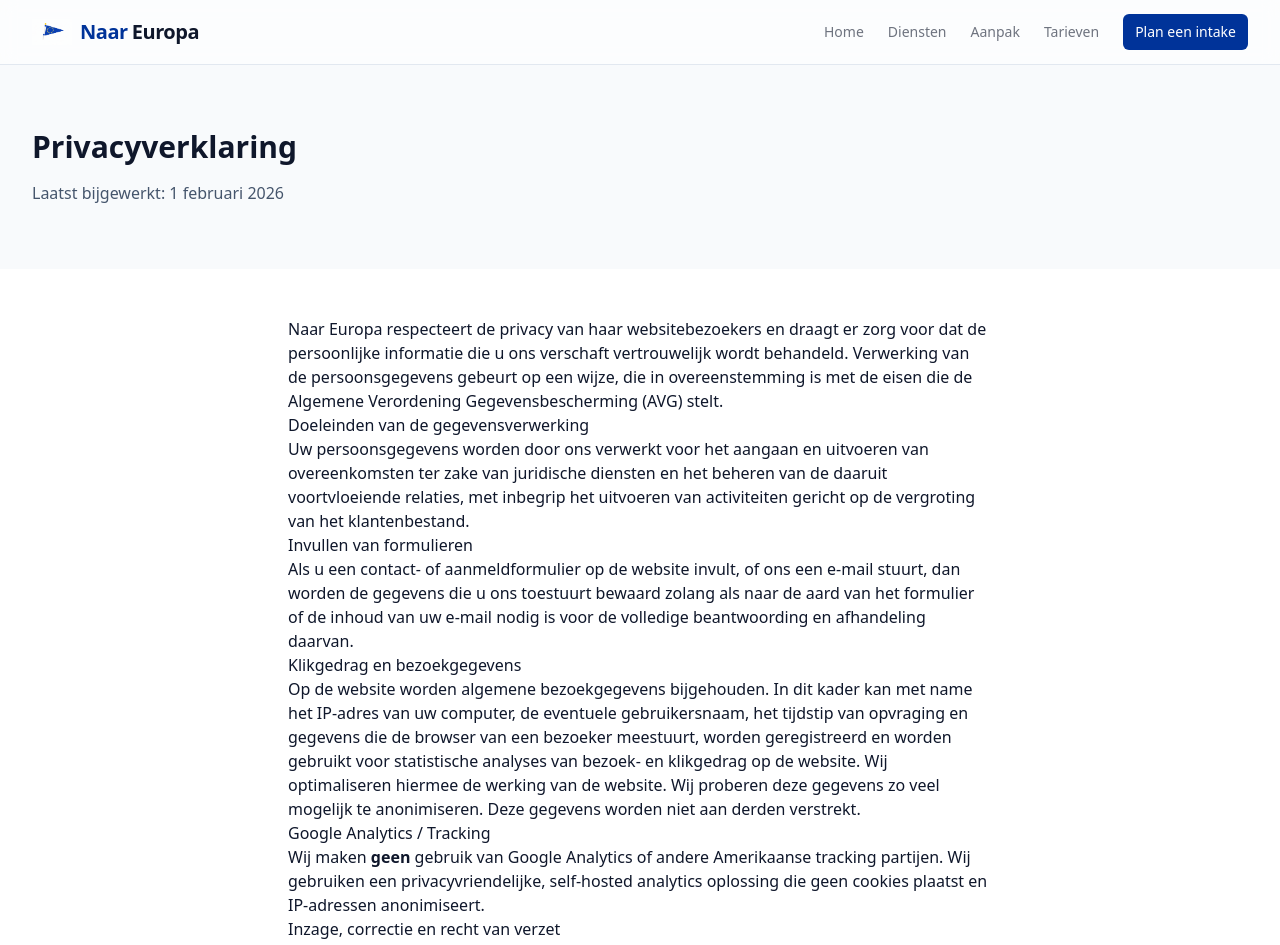
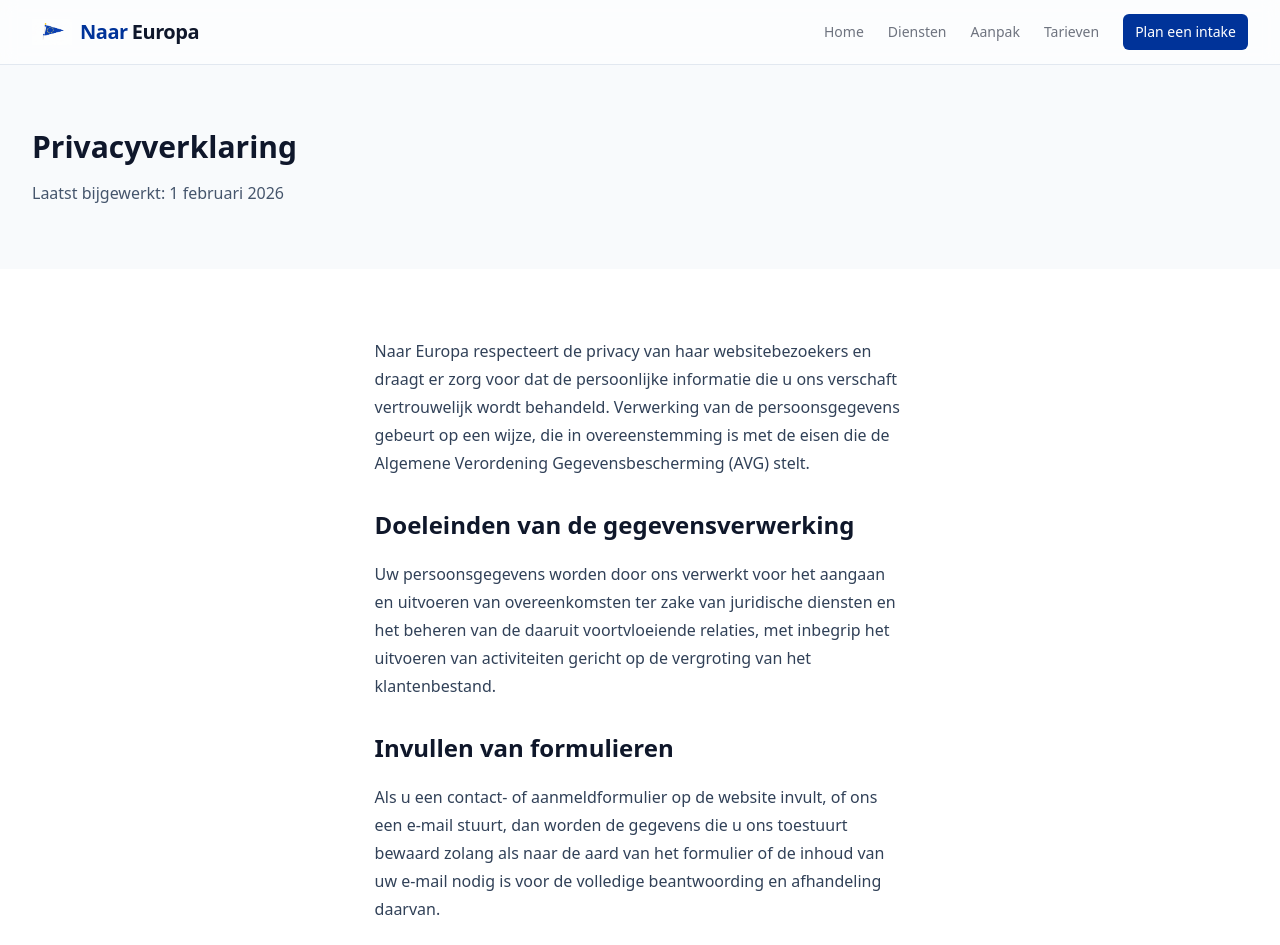
Before and after one commit to victorp13/naareuropa, a Next.js app: page /juridisch/privacy in a window 1280 px wide. Shown: the top 945 px of the page. Built offline with nearby package versions, Linux system fonts and the light colour scheme.

Commit message:
feat: Integrate Tailwind CSS Typography plugin, update privacy page headings, and remove 'Algemene Voorwaarden' link from footer.

```diff
--- a/app/globals.css
+++ b/app/globals.css
@@ -1,6 +1,7 @@
 @import "tailwindcss";
 
 @plugin "tailwindcss-animate";
+@plugin "@tailwindcss/typography";
 
 @theme {
   --font-sans: var(--font-inter);
@@ -41,18 +42,30 @@
   --animate-accordion-up: accordion-up 0.2s ease-out;
 
   @keyframes accordion-down {
-    from { height: 0 }
-    to { height: var(--radix-accordion-content-height) }
+    from {
+      height: 0
+    }
+
+    to {
+      height: var(--radix-accordion-content-height)
+    }
   }
+
   @keyframes accordion-up {
-    from { height: var(--radix-accordion-content-height) }
-    to { height: 0 }
+    from {
+      height: var(--radix-accordion-content-height)
+    }
+
+    to {
+      height: 0
+    }
   }
 }
 
 :root {
   --background: #ffffff;
-  --foreground: #0f172a; /* slate-900 */
+  --foreground: #0f172a;
+  /* slate-900 */
 
   --card: #ffffff;
   --card-foreground: #0f172a;
@@ -60,22 +73,27 @@
   --popover: #ffffff;
   --popover-foreground: #0f172a;
 
-  --primary: #003399; /* EU Blue */
+  --primary: #003399;
+  /* EU Blue */
   --primary-foreground: #ffffff;
 
-  --secondary: #f1f5f9; /* slate-100 */
+  --secondary: #f1f5f9;
+  /* slate-100 */
   --secondary-foreground: #0f172a;
 
   --muted: #f1f5f9;
-  --muted-foreground: #64748b; /* slate-500 */
+  --muted-foreground: #64748b;
+  /* slate-500 */
 
-  --accent: #f8fafc; /* slate-50 */
+  --accent: #f8fafc;
+  /* slate-50 */
   --accent-foreground: #0f172a;
 
   --destructive: #ef4444;
   --destructive-foreground: #ffffff;
 
-  --border: #e2e8f0; /* slate-200 */
+  --border: #e2e8f0;
+  /* slate-200 */
   --input: #e2e8f0;
   --ring: #003399;
 
@@ -83,8 +101,10 @@
 }
 
 .dark {
-  --background: #020617; /* slate-950 */
-  --foreground: #f8fafc; /* slate-50 */
+  --background: #020617;
+  /* slate-950 */
+  --foreground: #f8fafc;
+  /* slate-50 */
 
   --card: #020617;
   --card-foreground: #f8fafc;
@@ -92,10 +112,12 @@
   --popover: #020617;
   --popover-foreground: #f8fafc;
 
-  --primary: #3b82f6; /* bright blue */
+  --primary: #3b82f6;
+  /* bright blue */
   --primary-foreground: #0f172a;
 
-  --secondary: #1e293b; /* slate-800 */
+  --secondary: #1e293b;
+  /* slate-800 */
   --secondary-foreground: #f8fafc;
 
   --muted: #1e293b;
@@ -115,15 +137,62 @@
 @utility container {
   margin-inline: auto;
   padding-inline: 2rem;
-  @media (width >= 1400px) {
+
+  @media (width >=1400px) {
     max-width: 1400px;
   }
+}
+
+/* Fallback Typography/Prose Styles */
+.prose {
+  color: var(--color-slate-700);
+  max-width: 65ch;
+  line-height: 1.75;
+}
+
+.prose h1,
+.prose h2,
+.prose h3,
+.prose h4 {
+  color: var(--foreground);
+  font-weight: 700;
+  font-family: var(--font-heading);
+  margin-top: 2rem;
+  margin-bottom: 1rem;
+}
+
+.prose h2 {
+  font-size: 1.5rem;
+  line-height: 1.3;
+}
+
+.prose p {
+  margin-top: 1.25rem;
+  margin-bottom: 1.25rem;
+}
+
+.prose ul {
+  list-style-type: disc;
+  padding-left: 1.625rem;
+  margin-top: 1.25rem;
+  margin-bottom: 1.25rem;
+}
+
+.prose li {
+  margin-top: 0.5rem;
+  margin-bottom: 0.5rem;
+}
+
+.prose strong {
+  font-weight: 600;
+  color: var(--foreground);
 }
 
 @layer base {
   * {
     @apply border-border;
   }
+
   body {
     @apply bg-background text-foreground;
   }
--- a/app/juridisch/privacy/page.tsx
+++ b/app/juridisch/privacy/page.tsx
@@ -15,31 +15,30 @@ export default function PrivacyPage() {
                         Verwerking van de persoonsgegevens gebeurt op een wijze, die in overeenstemming is met de eisen die de Algemene Verordening Gegevensbescherming (AVG) stelt.
                     </p>
 
-                    <h3>Doeleinden van de gegevensverwerking</h3>
+                    <h2>Doeleinden van de gegevensverwerking</h2>
                     <p>
                         Uw persoonsgegevens worden door ons verwerkt voor het aangaan en uitvoeren van overeenkomsten ter zake van juridische diensten en het beheren van de daaruit voortvloeiende relaties,
                         met inbegrip het uitvoeren van activiteiten gericht op de vergroting van het klantenbestand.
                     </p>
 
-                    <h3>Invullen van formulieren</h3>
+                    <h2>Invullen van formulieren</h2>
                     <p>
                         Als u een contact- of aanmeldformulier op de website invult, of ons een e-mail stuurt, dan worden de gegevens die u ons toestuurt bewaard zolang als naar de aard van het formulier
                         of de inhoud van uw e-mail nodig is voor de volledige beantwoording en afhandeling daarvan.
                     </p>
 
-                    <h3>Klikgedrag en bezoekgegevens</h3>
+                    <h2>Klikgedrag en bezoekgegevens</h2>
                     <p>
                         Op de website worden algemene bezoekgegevens bijgehouden. In dit kader kan met name het IP-adres van uw computer, de eventuele gebruikersnaam, het tijdstip van opvraging en gegevens die de browser van een bezoeker meestuurt, worden geregistreerd en worden gebruikt voor statistische analyses van bezoek- en klikgedrag op de website. Wij optimaliseren hiermee de werking van de website.
                         Wij proberen deze gegevens zo veel mogelijk te anonimiseren. Deze gegevens worden niet aan derden verstrekt.
                     </p>
 
-                    <h3>Google Analytics / Tracking</h3>
+                    <h2>Google Analytics / Tracking</h2>
                     <p>
                         Wij maken <strong>geen</strong> gebruik van Google Analytics of andere Amerikaanse tracking partijen.
-                        Wij gebruiken een privacyvriendelijke, self-hosted analytics oplossing die geen cookies plaatst en IP-adressen anonimiseert.
                     </p>
 
-                    <h3>Inzage, correctie en recht van verzet</h3>
+                    <h2>Inzage, correctie en recht van verzet</h2>
                     <p>
                         Indien u een relatie met ons bedrijf heeft, heeft u na schriftelijk verzoek de mogelijkheid uw persoonlijke gegevens in te zien.
                         Indien het door ons verstrekte overzicht onjuistheden bevat, kunt u ons schriftelijk verzoeken de gegevens te wijzigen of te laten verwijderen.
--- a/components/footer.tsx
+++ b/components/footer.tsx
@@ -40,7 +40,6 @@ export function Footer() {
                     <ul className="space-y-2 text-sm text-slate-300">
                         <li><Link href="/contact" className="hover:text-white transition-colors">Contact</Link></li>
                         <li><Link href="/juridisch/privacy" className="hover:text-white transition-colors">Privacyverklaring</Link></li>
-                        <li><Link href="/juridisch/algemene-voorwaarden" className="hover:text-white transition-colors">Algemene Voorwaarden</Link></li>
                     </ul>
                 </div>
             </div>
--- a/package.json
+++ b/package.json
@@ -11,6 +11,7 @@
   "dependencies": {
     "@radix-ui/react-accordion": "^1.2.12",
     "@radix-ui/react-slot": "^1.2.4",
+    "@tailwindcss/typography": "^0.5.19",
     "class-variance-authority": "^0.7.1",
     "clsx": "^2.1.1",
     "framer-motion": "^12.29.2",
```
Also changed, not shown: 1 other file (tests, documents, lock files or other folders).
